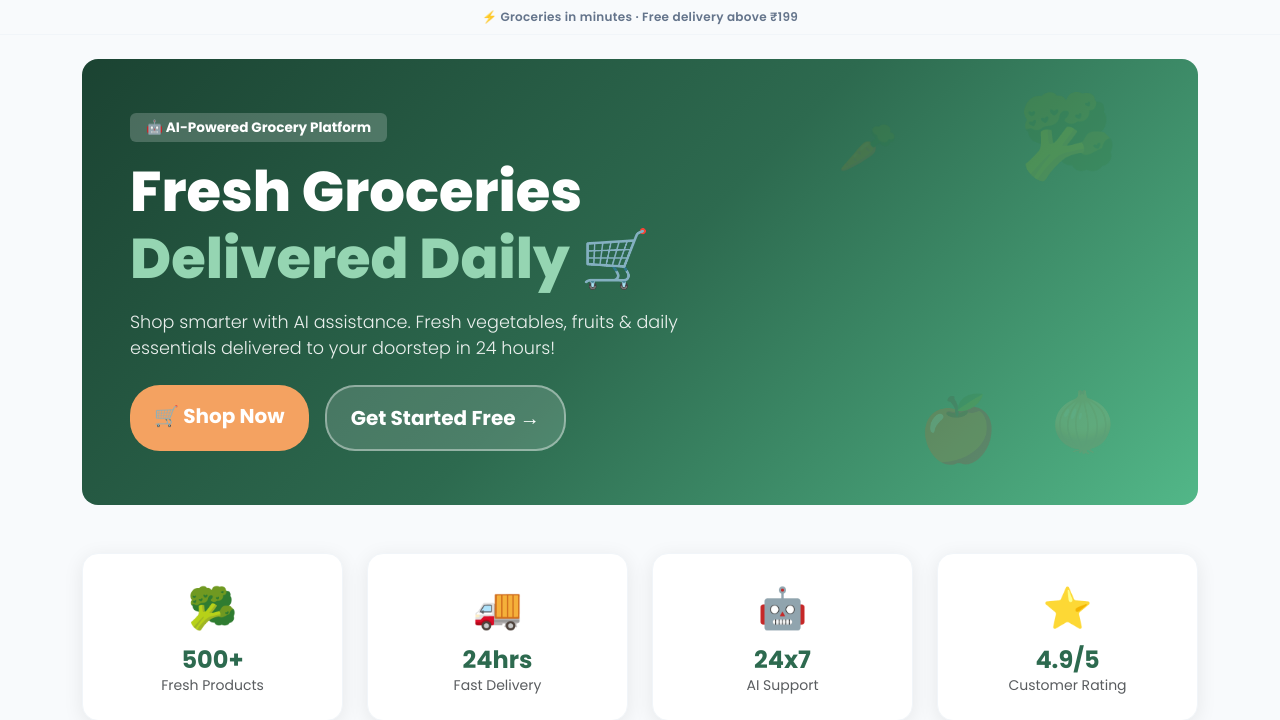
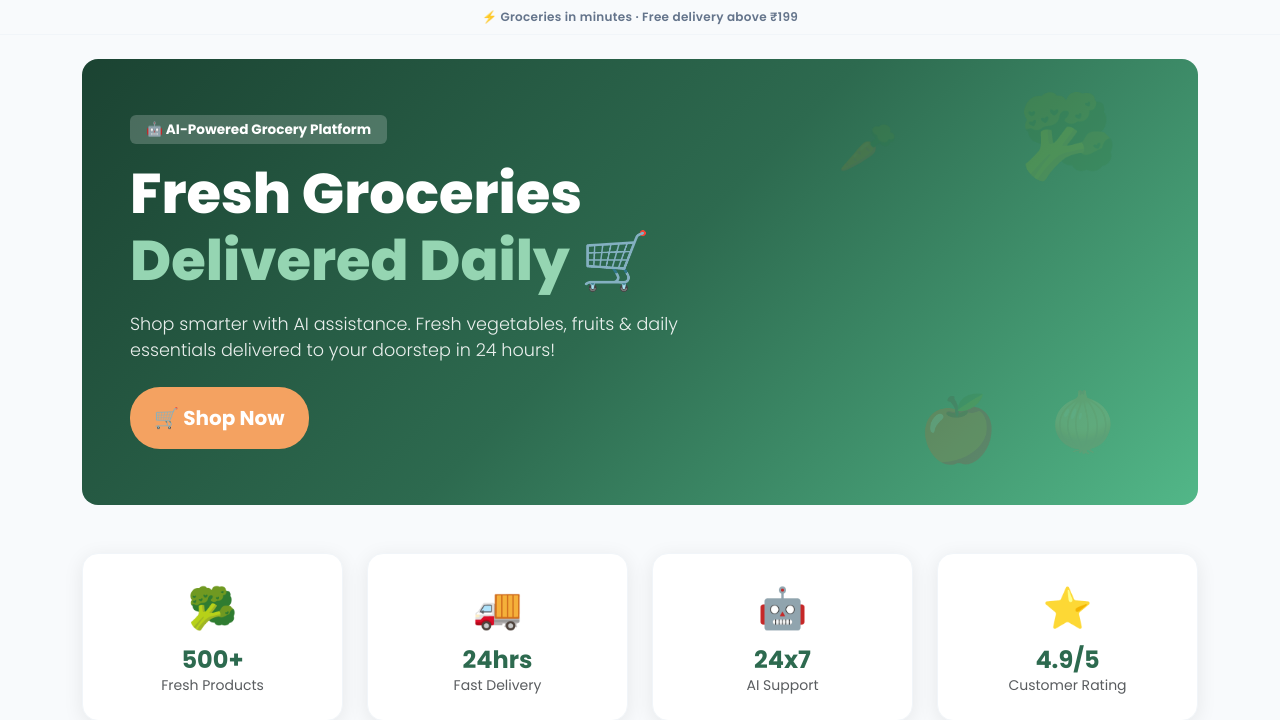
Before and after one commit to Sanjay-mani/grodiur, a Django app: page / in a window 1280 px wide. Shown: the part 83-803 px from the top of the page. Run offline with Django 4.2, Linux system fonts and the light colour scheme; data that the repository does not hold is empty.

Commit message:
UI: Remove 'Get Started Free' button from homepage hero

```diff
--- a/templates/home.html
+++ b/templates/home.html
@@ -29,14 +29,8 @@
                     style="background:#f4a261;color:white;border-radius:30px;border:none;transition:all 0.3s;">
                     🛒 Shop Now
                 </a>
-                {% if not user.is_authenticated %}
-                <a href="{% url 'register' %}"
-                    class="btn btn-lg px-4 py-3 fw-bold"
-                    style="background:rgba(255,255,255,0.15);color:white;border:2px solid rgba(255,255,255,0.4);border-radius:30px;transition:all 0.3s;">
-                    Get Started Free →
-                </a>
-                {% endif %}
             </div>
+
         </div>
     </div>
 </div>
```
